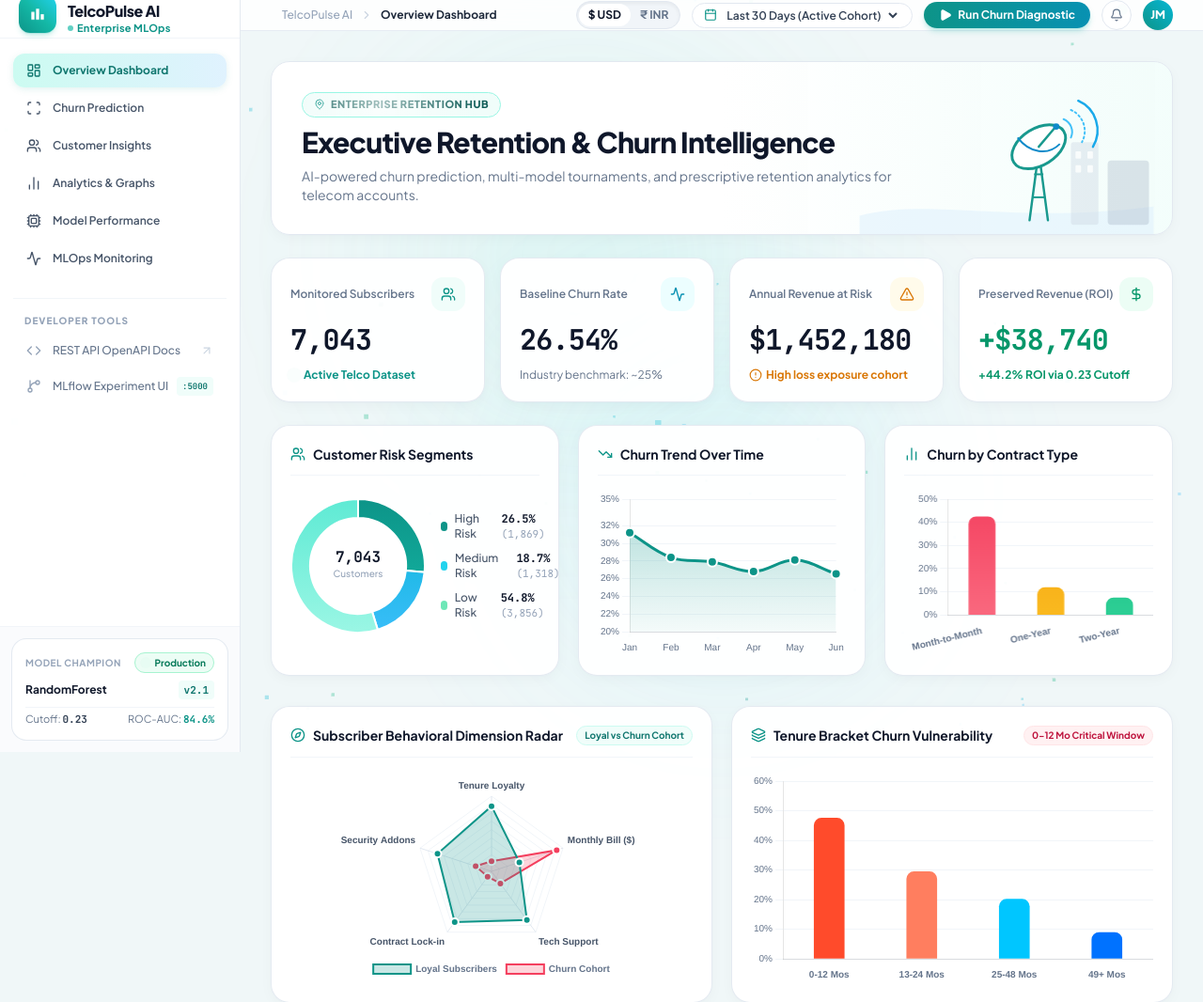
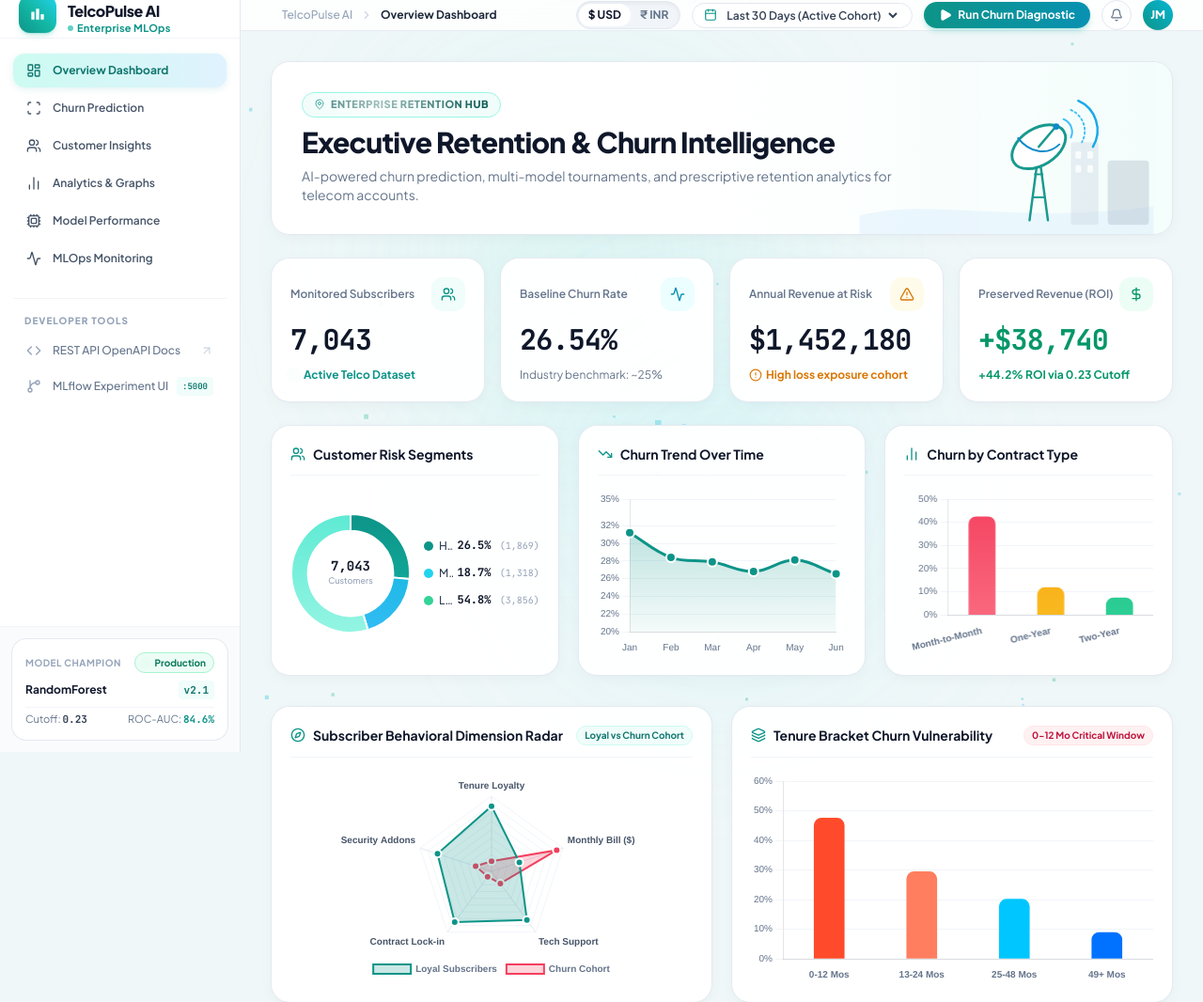
Before and after one commit to janismalhotra-29/churn-mlops-pipeline, a FastAPI app: page / in a window 1280 px wide. Shown: the top 1066 px of the page at 94% size. Run offline with FastAPI, Linux system fonts and the light colour scheme; data that the repository does not hold is empty; some libraries are stand-ins or nearby versions.

Commit message:
fix(ui): remove 90 days date filter option and fix customer risk segments legend overflow

```diff
--- a/src/templates/index.html
+++ b/src/templates/index.html
@@ -325,7 +325,6 @@
                         <option value="15">Last 15 Days</option>
                         <option value="20">Last 20 Days</option>
                         <option value="30" selected>Last 30 Days (Active Cohort)</option>
-                        <option value="90">Last 90 Days</option>
                         <option value="all">All Time (7,043 Records)</option>
                     </select>
                 </div>
@@ -479,44 +478,53 @@
                 <div class="grid grid-cols-1 lg:grid-cols-12 gap-5">
 
                     <!-- Card 1: Customer Risk Segments (Donut with center total & legend) -->
-                    <div class="lg:col-span-4 saas-card tilt-card-3d p-5 space-y-4">
+                    <div class="lg:col-span-4 saas-card tilt-card-3d p-5 space-y-4 overflow-hidden">
                         <div class="flex items-center space-x-2 border-b border-slate-100 pb-3">
                             <i data-lucide="users" class="w-4 h-4 text-teal-600"></i>
                             <h3 class="text-sm font-bold text-slate-900">Customer Risk Segments</h3>
                         </div>
 
-                        <div class="flex flex-col sm:flex-row items-center justify-around gap-4 pt-2">
+                        <div class="h-44 flex items-center justify-between gap-2.5">
                             <!-- Donut Chart with Center Text & Glow -->
-                            <div class="relative w-36 h-36 flex-shrink-0">
+                            <div class="relative w-32 h-32 flex-shrink-0">
                                 <canvas id="overviewRiskChart"></canvas>
                                 <div class="absolute inset-0 flex flex-col items-center justify-center pointer-events-none">
-                                    <span class="text-base font-extrabold text-slate-900 font-mono leading-none">7,043</span>
-                                    <span class="text-[10px] text-slate-400 font-medium mt-0.5">Customers</span>
+                                    <span class="text-sm font-extrabold text-slate-900 font-mono leading-none">7,043</span>
+                                    <span class="text-[9px] text-slate-400 font-medium mt-0.5">Customers</span>
                                 </div>
                             </div>
 
-                            <!-- Legend matching Aegean screenshot -->
-                            <div class="space-y-2.5 text-xs w-full sm:w-auto">
-                                <div class="flex items-center justify-between sm:justify-start sm:space-x-4">
-                                    <div class="flex items-center space-x-2">
-                                        <span class="w-2.5 h-2.5 rounded-full bg-teal-600 shadow-xs"></span>
-                                        <span class="text-slate-600 font-medium">High Risk</span>
+                            <!-- Legend: Fully Responsive, Auto-Fitting & Zero-Overflow -->
+                            <div class="flex-1 min-w-0 space-y-3 text-xs pl-1">
+                                <div class="flex items-center justify-between gap-1">
+                                    <div class="flex items-center space-x-1.5 min-w-0">
+                                        <span class="w-2.5 h-2.5 rounded-full bg-teal-600 flex-shrink-0 shadow-2xs"></span>
+                                        <span class="text-slate-700 font-medium truncate">High Risk</span>
                                     </div>
-                                    <span class="font-bold text-slate-900 font-mono">26.5% <span class="text-slate-400 font-normal text-[11px]">(1,869)</span></span>
+                                    <div class="font-mono text-right flex-shrink-0">
+                                        <span class="font-bold text-slate-900 text-xs">26.5%</span>
+                                        <span class="text-slate-400 font-normal text-[10px] ml-0.5">(1,869)</span>
+                                    </div>
                                 </div>
-                                <div class="flex items-center justify-between sm:justify-start sm:space-x-4">
-                                    <div class="flex items-center space-x-2">
-                                        <span class="w-2.5 h-2.5 rounded-full bg-cyan-400 shadow-xs"></span>
-                                        <span class="text-slate-600 font-medium">Medium Risk</span>
+                                <div class="flex items-center justify-between gap-1">
+                                    <div class="flex items-center space-x-1.5 min-w-0">
+                                        <span class="w-2.5 h-2.5 rounded-full bg-cyan-400 flex-shrink-0 shadow-2xs"></span>
+                                        <span class="text-slate-700 font-medium truncate">Medium Risk</span>
                                     </div>
-                                    <span class="font-bold text-slate-900 font-mono">18.7% <span class="text-slate-400 font-normal text-[11px]">(1,318)</span></span>
+                                    <div class="font-mono text-right flex-shrink-0">
+                                        <span class="font-bold text-slate-900 text-xs">18.7%</span>
+                                        <span class="text-slate-400 font-normal text-[10px] ml-0.5">(1,318)</span>
+                                    </div>
                                 </div>
-                                <div class="flex items-center justify-between sm:justify-start sm:space-x-4">
-                                    <div class="flex items-center space-x-2">
-                                        <span class="w-2.5 h-2.5 rounded-full bg-emerald-300 shadow-xs"></span>
-                                        <span class="text-slate-600 font-medium">Low Risk</span>
+                                <div class="flex items-center justify-between gap-1">
+                                    <div class="flex items-center space-x-1.5 min-w-0">
+                                        <span class="w-2.5 h-2.5 rounded-full bg-emerald-400 flex-shrink-0 shadow-2xs"></span>
+                                        <span class="text-slate-700 font-medium truncate">Low Risk</span>
                                     </div>
-                                    <span class="font-bold text-slate-900 font-mono">54.8% <span class="text-slate-400 font-normal text-[11px]">(3,856)</span></span>
+                                    <div class="font-mono text-right flex-shrink-0">
+                                        <span class="font-bold text-slate-900 text-xs">54.8%</span>
+                                        <span class="text-slate-400 font-normal text-[10px] ml-0.5">(3,856)</span>
+                                    </div>
                                 </div>
                             </div>
                         </div>
```
